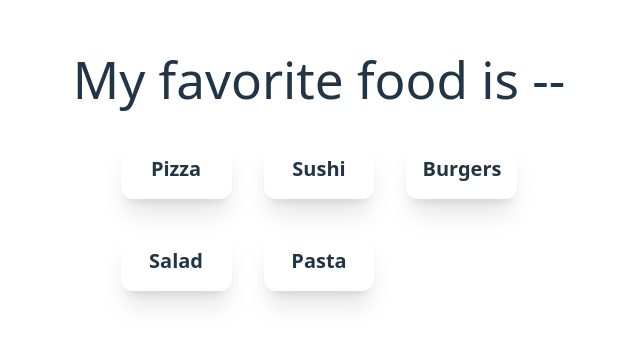
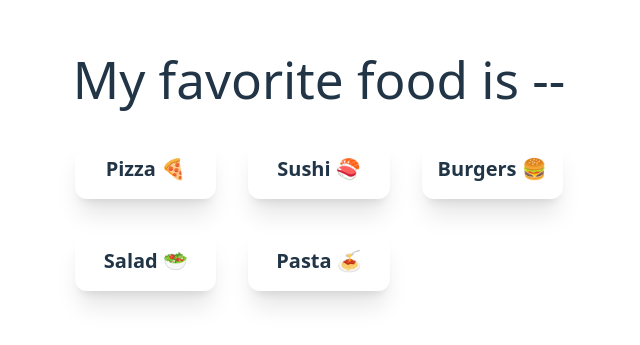
Before and after one commit to MathisLeDev/react, a React (Vite) app: page / in a window 1280 px wide. Shown: the part 213-558 px from the top of the page, without its empty margins (321-961 px from the left). Built offline with nearby package versions, Linux system fonts and the light colour scheme.

Commit message:
add emojies

```diff
--- a/data/Food.ts
+++ b/data/Food.ts
@@ -1,7 +1,7 @@
 export default [
-	"Pizza",
-	"Sushi",
-	"Burgers",
-	"Salad",
-	"Pasta",
+	"Pizza 🍕",
+	"Sushi 🍣",
+	"Burgers 🍔",
+	"Salad 🥗",
+	"Pasta 🍝",
 ] satisfies string[];
```
